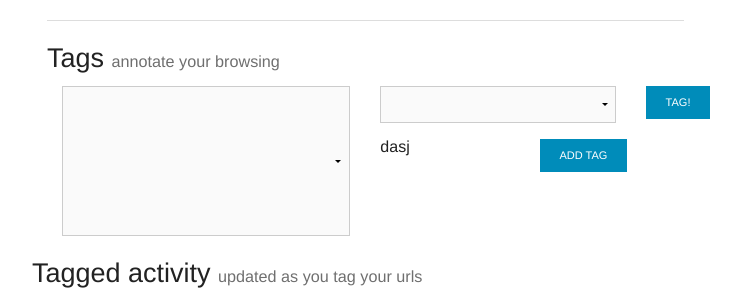
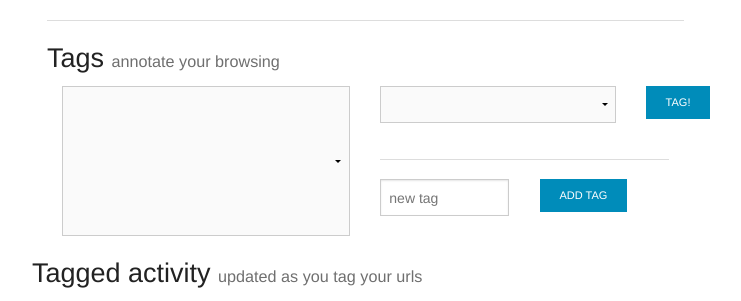
Before and after one commit to ucn-eu/ucnviz, a Flask app: page / in a window 1280 px wide. Shown: the part 587-888 px from the top of the page, without its empty margins (108-849 px from the left). Run offline with Flask 2, Linux system fonts and the light colour scheme; lists and menus that the app fills with data are empty.

Commit message:
support for adding new tags

```diff
--- a/static/css/viz.css
+++ b/static/css/viz.css
@@ -75,7 +75,7 @@ path {
 p{
 
 	font-size: 11px;
-	line-height: 2;
+	line-height: 1.95;
 	margin: 0;
 }
 
--- a/static/js/my/devicegraph.js
+++ b/static/js/my/devicegraph.js
@@ -1,7 +1,7 @@
 define(['jquery','ajaxservice', 'knockout','moment','flotr', 'flot', 'flottime'], function($,ajaxservice,ko,moment){
 
 	var
-		categories = ko.observableArray(["processes", "data"]),
+		categories = ko.observableArray(["processes"]),
 
 		alphabet = "abcdefghijklmnopqrstuvwxyz".split(''),
 
--- a/static/js/my/webgraph2.js
+++ b/static/js/my/webgraph2.js
@@ -27,6 +27,16 @@ define(['jquery','ajaxservice', 'knockout','moment','flotr', 'flot', 'flottime',
 		urlsfortagging = ko.observableArray([]),
 
 		chosenurlstotag	= ko.observableArray([]),
+
+		newtag			= ko.observable(""),
+
+		tagadded = function(){
+			ajaxservice.ajaxGetJson('activity',{host: selectedhost()}, renderactivity);
+		},
+
+		addtag 	= function(){
+			ajaxservice.ajaxGetJson('addtag', {tag:newtag()}, tagadded);
+		},
 
 		shouldshowtags = ko.computed(function(){
 			return urlsfortagging().length > 0;
@@ -308,6 +318,7 @@ define(['jquery','ajaxservice', 'knockout','moment','flotr', 'flot', 'flottime',
 			timeline  = { show : true, barWidth : .8 };
 
 			activity = data.activity;
+			tags(data.tags);
 			readings = [];
 
     		start 	= Number.MAX_VALUE;
@@ -476,5 +487,7 @@ define(['jquery','ajaxservice', 'knockout','moment','flotr', 'flot', 'flottime',
 		tagurls:tagurls,
 		tags: tags,
 		chosentag: chosentag,
+		newtag: newtag,
+		addtag: addtag,
 	}
 });
--- a/templates/browsing.html
+++ b/templates/browsing.html
@@ -41,10 +41,7 @@
 											<h3>Tags <small> annotate your browsing </small></h3>
 											<div class="small-6 columns">
 												<select multiple style="height:150px;" data-bind="options:urlsfortagging, optionsText: function(item){return item.domain + '(' + item.requests + ')'}, selectedOptions:chosenurlstotag"></select>
-
 											</div>
-
-
 											<div class="small-6 columns">
 												<div class="row">
 													<div class="small-10 columns">
@@ -54,17 +51,16 @@
 														<a href="#" data-bind="click:function(){tagurls()}" class="button tiny">TAG!</a>
 													</div>
 												</div>
+												<hr>
 												<div class="row">
 													<div class="small-6 columns">
-													dasj
+														 <input type="text" data-bind="value: newtag" placeholder="new tag" />
 													</div>
 													<div class="small-6 columns">
-													<a href="#" data-bind="click:function(){tagurls()}" class="button tiny">ADD TAG</a>
+														<a href="#" data-bind="click:function(){addtag()}" class="button tiny">ADD TAG</a>
 													</div>
 												</div>
 											</div>
-
-
 										</div>
 									</div>
 								</div>
--- a/viz.py
+++ b/viz.py
@@ -146,6 +146,13 @@ def tagurls():
 
 	return jsonify(success=True)
 
+@app.route("/addtag")
+def addtag():
+	tag	 = request.args.get('tag')
+	netDB.connect()
+	netDB.insert_tag(tag)
+	return jsonify(success=True)
+
 @app.route("/activity")
 def activity():
 	host 	= request.args.get('host')
@@ -153,7 +160,8 @@ def activity():
  	tots	= request.args.get('tots') or None
  	netDB.connect()
 	activity = netDB.fetch_tags_for_host(host,fromts,tots)
-	return jsonify(activity=activity)
+	tags  = netDB.fetch_tags()
+	return jsonify(activity=activity, tags=tags)
 
 @app.route("/range")
 def range():
```
Lines whose indentation alone changed are shown as unchanged.
